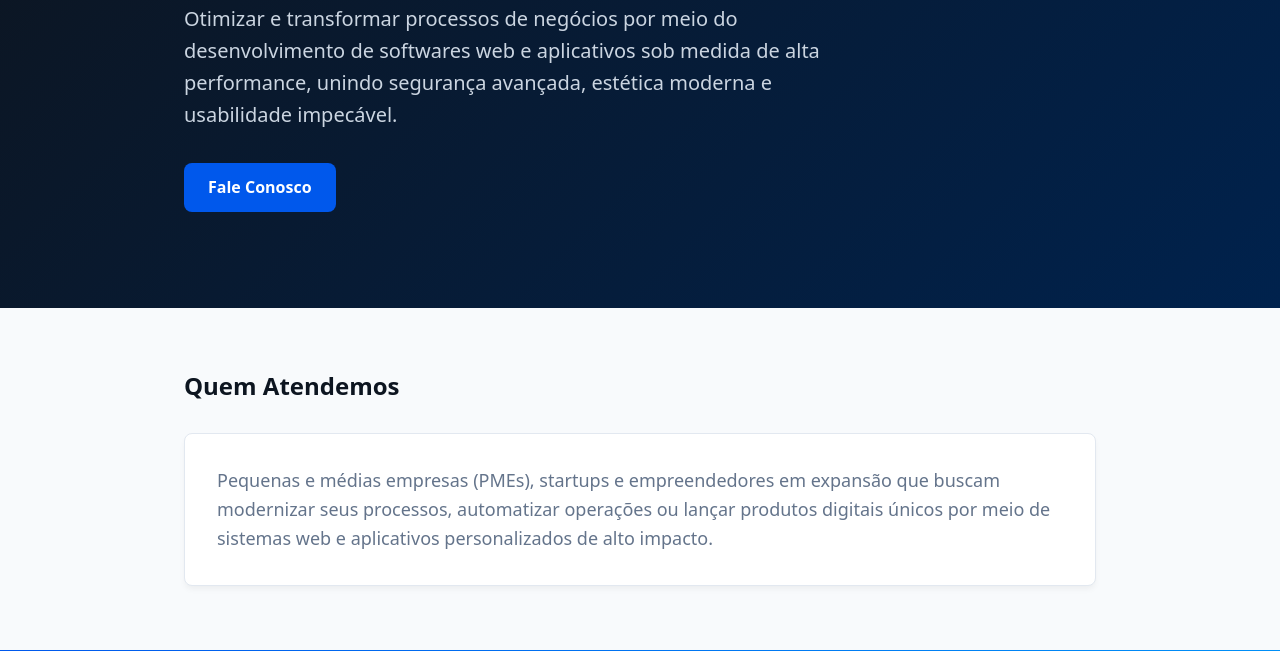
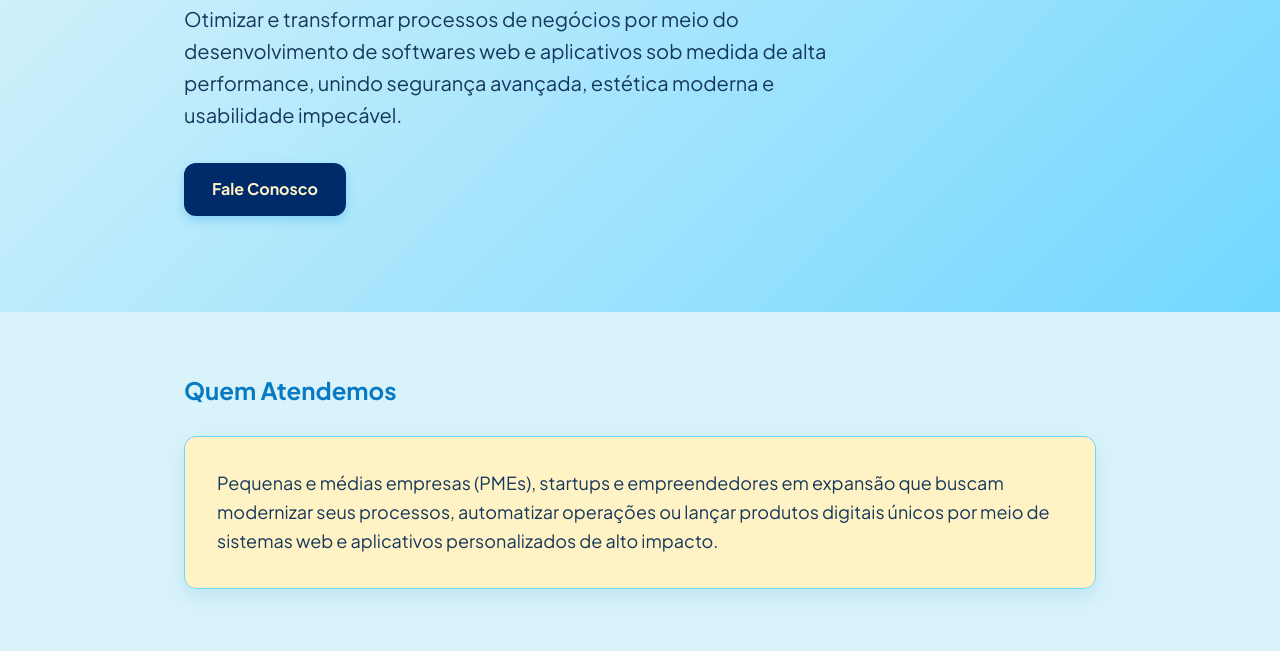
Before and after one commit to nayramsnascimento-gif/ss-opala-site, an Astro site: page / in a window 1280 px wide. Shown: the part 275-926 px from the top of the page. Built offline with nearby package versions, Linux system fonts and the light colour scheme; Astro itself is replaced by a stand-in of ours.

Commit message:
feat:atualiza paleta de cores inspiradas na logomarca e ajusta estilos visuais

```diff
--- a/src/components/Header.astro
+++ b/src/components/Header.astro
@@ -33,7 +33,7 @@ const currentPath = Astro.url.pathname;
 	}
 
 	.cabecalho {
-		background-color: var(--cor-fundo);
+		background-color: #c5fff5;
 		border-bottom: 1px solid var(--cor-borda);
 		padding-bottom: 1rem;
 	}
--- a/src/pages/index.astro
+++ b/src/pages/index.astro
@@ -29,12 +29,12 @@ import { empresa } from '../data/empresa.js';
 <style>
 	.hero {
 		background: var(--degrade-hero);
-		color: var(--cor-texto-invertido);
+		color: var(--cor-texto);
 		padding: 6rem 0;
 	}
 
 	.hero h1 {
-		color: var(--cor-texto-invertido);
+		color: var(--azul-vivo);
 		font-size: 3rem;
 		margin-bottom: 1.5rem;
 		line-height: 1.1;
@@ -45,7 +45,7 @@ import { empresa } from '../data/empresa.js';
 		font-size: 1.25rem;
 		max-width: 700px;
 		margin-bottom: 2rem;
-		color: var(--cor-texto-invertido-suave);
+		color: var(--cor-texto-secundario);
 	}
 
 	.publico h2 {
--- a/src/styles/global.css
+++ b/src/styles/global.css
@@ -1,48 +1,53 @@
 /* src/styles/global.css */
+@import url('https://fonts.googleapis.com/css2?family=Plus+Jakarta+Sans:wght@400;500;600;700&display=swap');
+
 :root {
-  /* Paleta de Cores baseada no Logo */
-  --cor-primaria: #0d1520; /* Quase preto */
-  --cor-secundaria: #0058ec; /* Azul escuro do degradê (links e botões) */
-  --cor-destaque: #008ff7; /* Azul claro do degradê (decorativo) */
-  --cor-fundo: #ffffff;
-  --cor-fundo-alt: #f8fafc;
-  --cor-texto: #334155;
-  --cor-texto-secundario: #64748b;
+  /* Paleta Oficial da Opala Azul */
+  --areia-clara: #fff3c5;
+  --azul-gelo: #D9F3FA;
+  --azul-ceu: #72d7ff;
+  --azul-opala: #58B8EB;
+  --azul-vivo: #002b6b;
+  --azul-profundo: #087AC3;
+
+  /* Mapeamento Sem Cores Brancas */
+  --cor-fundo: var(--areia-clara);
+  --cor-fundo-alt: var(--azul-gelo);
+  --cor-fundo-bloco: #ffffff; /* Fundo interno estrito para cartões destacados sobre os fundos coloridos */
+  --cor-primaria: var(--azul-profundo);
+  --cor-secundaria: var(--azul-vivo);
+  --cor-destaque: var(--azul-opala);
+
+  --cor-texto: #0d1f33;
+  --cor-texto-secundario: #16385c;
   --cor-texto-invertido: #ffffff;
-  --cor-texto-invertido-suave: #cbd5e1;
-  --cor-borda: #e2e8f0;
+  --cor-texto-invertido-suave: var(--azul-gelo);
+  --cor-borda: var(--azul-ceu);
 
-  /* Variável para o Hero */
-  --cor-hero-fim: #00224d;
+  /* Tipografia */
+  --fonte-principal: 'Plus Jakarta Sans', system-ui, -apple-system, BlinkMacSystemFont, 'Segoe UI', Roboto, sans-serif;
 
-  /* Degradês Globais */
-  --degrade-marca: linear-gradient(
-    90deg,
-    var(--cor-secundaria),
-    var(--cor-destaque)
-  );
-  --degrade-hero: linear-gradient(
-    135deg,
-    var(--cor-primaria),
-    var(--cor-hero-fim)
-  );
+  /* Hero e Seções */
+  --degrade-hero: linear-gradient(135deg, var(--azul-gelo), var(--azul-ceu));
+  --degrade-marca: linear-gradient(90deg, var(--azul-vivo), var(--azul-profundo));
 
-  /* Variáveis Estruturais */
-  --borda-raio: 8px;
-  --sombra-cartao: 0 4px 6px -1px rgba(0, 0, 0, 0.05);
-  --sombra-cartao-hover: 0 10px 15px -3px rgba(0, 0, 0, 0.1);
+  --borda-raio: 12px;
+  --sombra-cartao: 0 8px 20px rgba(8, 122, 195, 0.12);
+  --sombra-cartao-hover: 0 12px 28px rgba(8, 122, 195, 0.22);
   --espacamento-secao: 4rem;
 }
 
-* {
+*,
+*::before,
+*::after {
   box-sizing: border-box;
   margin: 0;
   padding: 0;
 }
 
 body {
-  font-family: system-ui, -apple-system, BlinkMacSystemFont, 'Segoe UI', Roboto,
-    Oxygen, Ubuntu, Cantarell, sans-serif;
+  font-family: var(--fonte-principal);
+  font-weight: 400;
   background-color: var(--cor-fundo);
   color: var(--cor-texto);
   line-height: 1.6;
@@ -55,14 +60,26 @@ main {
   flex: 1;
 }
 
-h1, h2, h3 {
+h1, h2 {
+  font-family: var(--fonte-principal);
+  font-weight: 700;
   color: var(--cor-primaria);
   line-height: 1.2;
   margin-bottom: 1rem;
 }
 
+h3 {
+  font-family: var(--fonte-principal);
+  font-weight: 600;
+  color: var(--cor-primaria);
+  line-height: 1.25;
+  margin-bottom: 1rem;
+}
+
 p {
+  font-weight: 400;
   margin-bottom: 1rem;
+  color: var(--cor-texto-secundario);
 }
 
 a {
@@ -90,18 +107,24 @@ a:hover {
   background-color: var(--cor-fundo-alt);
 }
 
+/* Botão com Hover de Alta Visibilidade (Diferente do fundo e do estado normal) */
 .btn {
   display: inline-block;
-  background-color: var(--cor-secundaria);
-  color: var(--cor-texto-invertido);
-  padding: 0.75rem 1.5rem;
+  font-family: var(--fonte-principal);
+  background-color: var(--azul-vivo);
+  color: var(--areia-clara);
+  padding: 0.85rem 1.75rem;
   border-radius: var(--borda-raio);
-  font-weight: 600;
+  font-weight: 700;
   text-align: center;
-  transition: background-color 0.2s ease;
+  box-shadow: 0 4px 10px rgba(22, 155, 230, 0.3);
+  transition: all 0.25s ease;
 }
 
 .btn:hover {
-  background-color: var(--cor-primaria);
+  background-color: var(--areia-clara);
+  color: var(--azul-profundo);
+  transform: translateY(-3px);
+  box-shadow: 0 6px 15px rgba(8, 122, 195, 0.4);
   text-decoration: none;
 }
```
